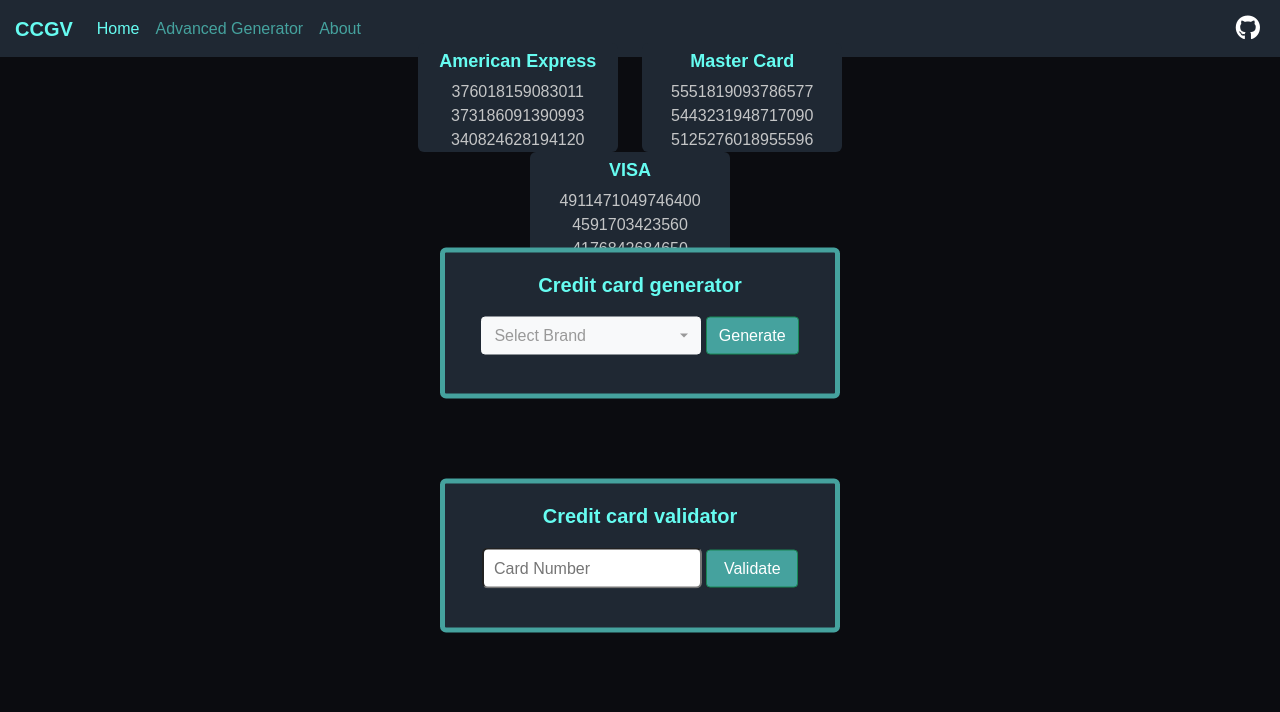
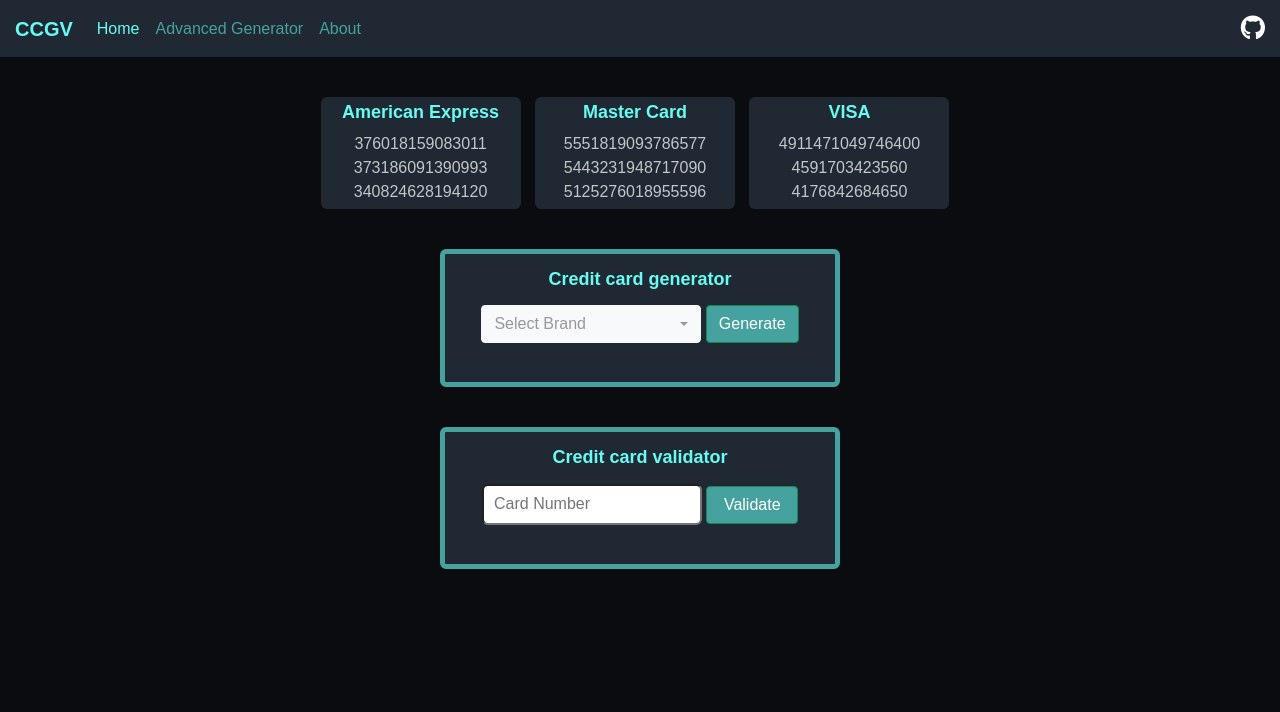
Before and after one commit to themm1/Credit-Number-Generator, a Flask app: page / in a window 1280 px wide. Shown: the top 712 px of the page. Run offline with Flask 2, Linux system fonts and the light colour scheme; some libraries are stand-ins or nearby versions.

Commit message:
layouts changed

```diff
--- a/static/styles.css
+++ b/static/styles.css
@@ -5,7 +5,24 @@ body {
 }
 
 html {
-  overflow: hidden;
+    overflow: hidden;
+}
+
+h1 {
+    color: rgb(102,252,241);
+    font-size: 20px !important;
+    font-weight: bold;
+}
+
+h2 {
+    color: rgb(102,252,241);
+    font-size: 18px !important;
+    font-weight: bold;
+}
+
+.btn-success {
+    background-color: rgb(69,162,158) !important;
+    position: relative;
 }
 
 
@@ -32,63 +49,44 @@ html {
 #github_logo {
     font-size: 25px;
     color: white !important;
-    padding-right: 20px;
+    padding-right: 15px;
 }
 
 
-/* Autogenerated Numbers */
-#numbers {
-    text-align: center;
-    position: absolute;
-    top: 19%;
-    left: 50%;
-    transform: translate(-50%, -50%);
+/* Home */
+#main {
+    display: flex;
+    flex-direction: column;
+    justify-content: center;
+    align-items: center;
+    padding: 20px;
+}
+#main > * {
+    margin: 20px;
 }
 
 #brand_box {
+    display: inline-block;
     background-color: rgb(31,40,51);
     width: 200px;
+    padding: 5px;
+    margin-right: 10px;
     border-radius: 6px;
-    display: inline-block;
-    margin-right: 20px;
-}
-
-#brand_title {
-    color: rgb(102,252,241);
-    font-size: 18px;
-    font-weight: bold;
-    margin-top: 20px;
-    margin: 5px;
-}
-
-
-/* Main Boxes */
-#main {
-    position: absolute;
-    top: 60%;
-    left: 50%;
-    transform: translate(-50%, -50%);
 }
 
 .box {
+    display: flexbox;
     border: 5px solid rgb(69,162,158);
     background-color: rgb(31,40,51);
     width: 400px;
-    margin-bottom: 20%;
     border-radius: 6px;
 }
 
-.box > * {
-    text-align: center;
-    position: relative;
+form > h2 {
+    margin: 15px;
 }
 
-/* Box Items */
-h1 {
-    font-weight: bold;
-    font-size: 30px;
-    color: rgb(102,252,241);
-    margin-bottom: 20px;
+.box > *, #brand_box > * {
     text-align: center;
 }
 
@@ -105,17 +103,20 @@ h1 {
     margin-top: 15px;
 }
 
-.btn-success {
-    background-color: rgb(69,162,158) !important;
-    position: relative;
-}
 
 
 /* About */
-.title {
-    font-weight: bold;
-    font-size: 20px;
-    color: rgb(102,252,241);
+.row {
+    display: flex;
+    overflow: hidden;
+}
+
+.column {
+    padding-left: 40px;
+    flex: 50%;
+}
+
+.column > h1 {
     padding-top: 20px;
 }
 
--- a/templates/home.html
+++ b/templates/home.html
@@ -3,24 +3,25 @@
 
 {% block body %}
 
+    <div id="main">
         <div id="numbers">
             {% for brand in brands_dict %}
                 <div id="brand_box">
-                <div id="brand_title">{{ brand }}</div>
+                    <h2 id="brand_title">{{ brand }}</h2>
                     {% for number in brands_dict[brand] %}
                         <div>{{ number }}</div>
                     {% endfor %}
                 </div>
             {% endfor %}
         </div>
-    <div id="main">
+
         <div class="box">
 
             <form id="generate" action="/generate" method="POST">
-                <h1 class="title">Credit card generator</h1>
+                <h2>Credit card generator</h2>
 
                 <select name="brand" id="brand" title="Select Brand">
-                    <option data-subtext="random pick">Random</option>
+                    <option>Random</option>
                     {% for brand in brands %}
                         <option value="{{ brand.name }}">{{ brand.name }}</option>
                     {% endfor %}
@@ -35,7 +36,7 @@
         <div class="box">
 
             <form id="validate" action="/validate" method="POST">
-                <h1 class="title">Credit card validator</h1>
+                <h2>Credit card validator</h2>
 
                 <input name="number" id="number" type="text" placeholder="Card Number" autocomplete="off">
                 <input type="submit" value=" Validate " class="btn btn-success" id="val_button">
```
Also changed, not shown: other parts of static/styles.css (+10 -25 lines), templates/about.html (+5 -5 lines), templates/adv_generator.html (+9 -2 lines). Lines whose indentation alone changed are shown as unchanged.
